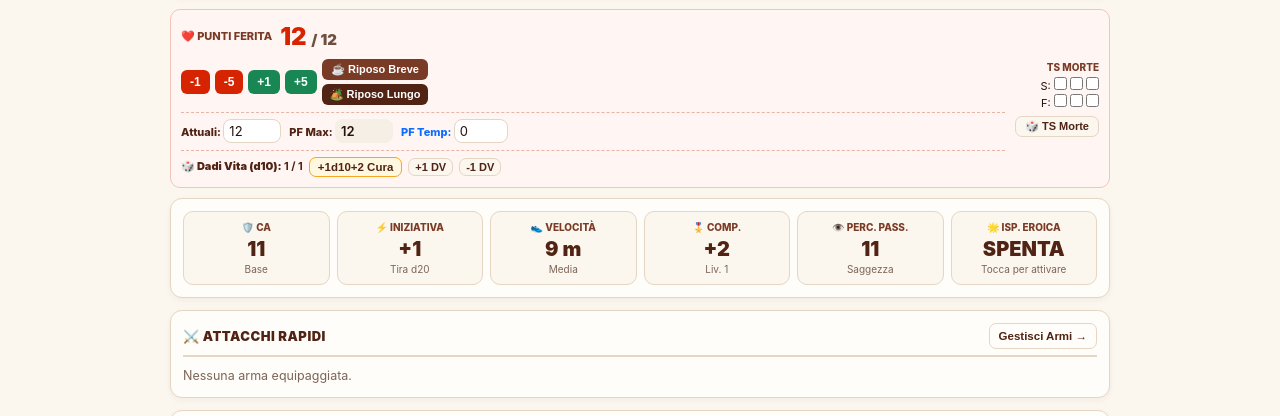
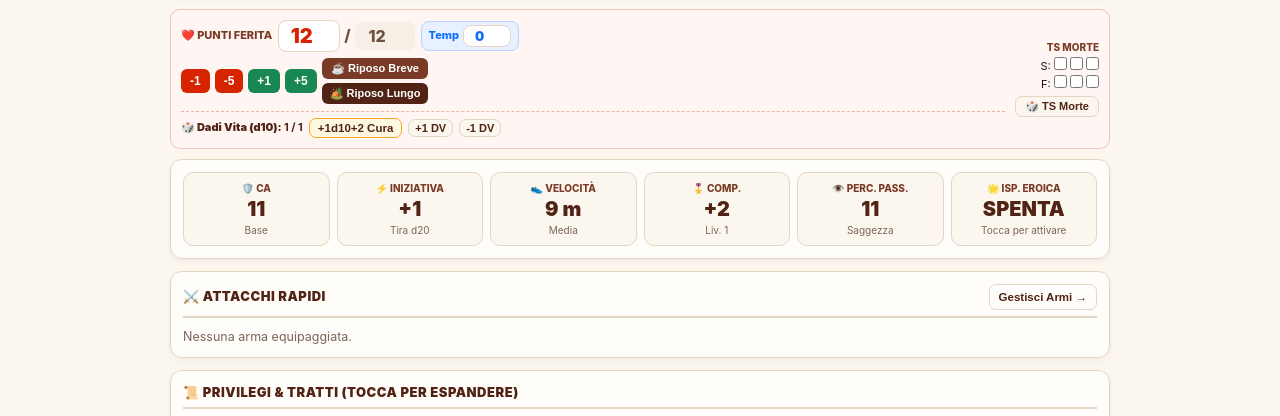
Before and after one commit to Jack-Teiera/Burger-king-Quest-character-sheet, a plain HTML site: page index.html in a window 1280 px wide. Shown: the part 324-740 px from the top of the page. Drawn offline with Linux system fonts and the light colour scheme.

Commit message:
Add files via upload

```diff
--- a/index.html
+++ b/index.html
@@ -1710,10 +1710,17 @@ function renderHomeTab() {
 
     <div class="hp-panel">
       <div>
-        <div style="display:flex;align-items:center;gap:8px;flex-wrap:wrap;">
+        <div style="display:flex;align-items:center;gap:6px;flex-wrap:wrap;">
           <span class="vital-lbl" style="font-size:11px;">❤️ Punti Ferita</span>
-          <span style="font-size:24px;font-weight:900;color:var(--bk-red);">${state.hpCurrent} <span style="font-size:15px;color:#6e5041;">/ ${state.hpMax}</span></span>
-          ${state.hpTemp > 0 ? `<span style="background:#0d6efd;color:#fff;font-size:11px;font-weight:800;padding:2px 7px;border-radius:999px;">+${state.hpTemp} Temp</span>` : ""}
+          <div style="display:inline-flex;align-items:center;gap:4px;">
+            <input type="number" min="0" title="Punti Ferita Attuali" style="width:62px;padding:3px 6px;font-size:20px;font-weight:900;color:var(--bk-red);text-align:center;" value="${state.hpCurrent}" onchange="state.hpCurrent=Math.max(0,Math.min(state.hpMax,Number(this.value)));scheduleSave();renderApp();">
+            <span style="font-size:16px;font-weight:800;color:#6e5041;">/</span>
+            <input type="number" min="1" title="Punti Ferita Massimi" style="width:60px;padding:3px 6px;font-size:16px;font-weight:800;color:#6e5041;text-align:center;" ${editMode ? "" : "disabled"} value="${state.hpMax}" onchange="const v=Math.max(1,Number(this.value));state.hpMax=v;if(state.hpCurrent>v)state.hpCurrent=v;scheduleSave();renderApp();">
+          </div>
+          <label style="display:inline-flex;align-items:center;gap:4px;font-size:11px;font-weight:800;color:#0d6efd;background:#e7f1ff;padding:3px 7px;border-radius:8px;border:1px solid #b6d4fe;">
+            <span>Temp</span>
+            <input type="number" min="0" title="Punti Ferita Temporanei" style="width:48px;padding:2px 4px;font-size:13px;font-weight:900;color:#0d6efd;text-align:center;" value="${state.hpTemp}" onchange="updateField('hpTemp', Math.max(0, Number(this.value)));renderApp();">
+          </label>
         </div>
         <div class="hp-controls" style="align-items:center;">
           <button class="hp-btn hp-dmg" onclick="adjustHP(-1)">-1</button>
@@ -1724,11 +1731,6 @@ function renderHomeTab() {
             <button class="hp-btn" style="background:#7A3B26;color:#fff;" onclick="shortRest()">☕ Riposo Breve</button>
             <button class="hp-btn hp-rest" onclick="longRest()">🏕️ Riposo Lungo</button>
           </div>
-        </div>
-        <div style="display:flex;align-items:center;gap:8px;flex-wrap:wrap;margin-top:7px;padding-top:6px;border-top:1px dashed #E8B4A6;">
-          <label style="font-size:11px;font-weight:800;color:var(--bk-brown);">Attuali: <input type="number" min="0" style="width:58px;display:inline-block;padding:3px 5px;" value="${state.hpCurrent}" onchange="state.hpCurrent=Math.max(0,Math.min(state.hpMax,Number(this.value)));scheduleSave();renderApp();"></label>
-          <label style="font-size:11px;font-weight:800;color:var(--bk-brown);">PF Max: <input type="number" min="1" style="width:58px;display:inline-block;padding:3px 5px;" ${editMode ? "" : "disabled"} value="${state.hpMax}" onchange="const v=Math.max(1,Number(this.value));state.hpMax=v;if(state.hpCurrent>v)state.hpCurrent=v;scheduleSave();renderApp();"></label>
-          <label style="font-size:11px;font-weight:800;color:#0d6efd;">PF Temp: <input type="number" min="0" style="width:54px;display:inline-block;padding:3px 5px;" value="${state.hpTemp}" onchange="updateField('hpTemp', Math.max(0, Number(this.value)));renderApp();"></label>
         </div>
         <div style="display:flex;align-items:center;gap:6px;flex-wrap:wrap;margin-top:7px;padding-top:6px;border-top:1px dashed #E8B4A6;">
           <span style="font-size:11px;font-weight:900;color:var(--bk-brown);">🎲 Dadi Vita (d${cls.hd}): <strong>${Math.max(0, state.level - state.hdUsed)} / ${state.level}</strong></span>
```
